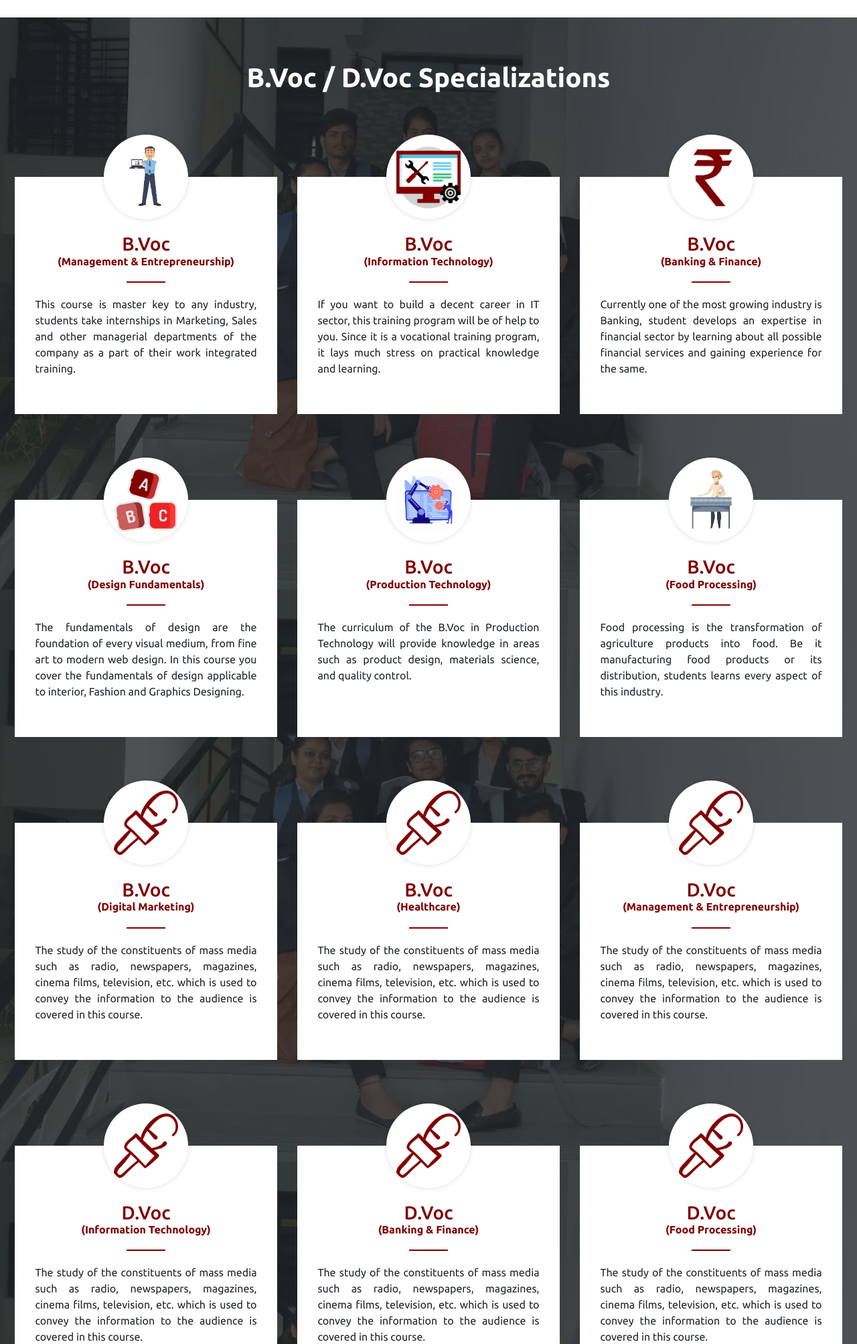
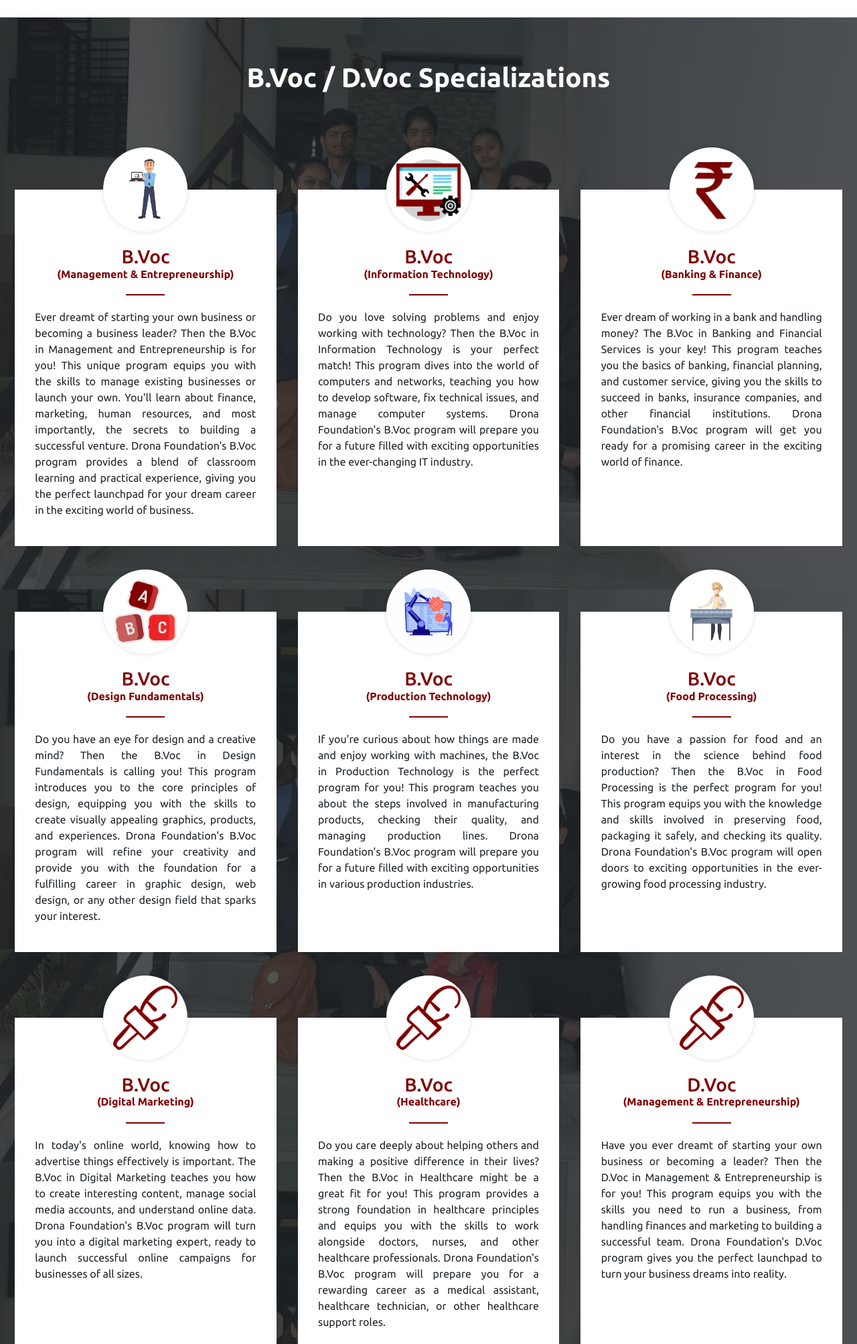
Before and after one commit to yash-drona/bvoc-landing-page-reworked, a PHP site: page / in a window 1280 px wide. Shown: the part 790-2796 px from the top of the page at 67% size. Run offline with PHP 8.4, Linux system fonts and the light colour scheme.

Commit message:
Change content and style of specializations

```diff
--- a/css/style.css
+++ b/css/style.css
@@ -335,9 +335,9 @@ header .container {
   position: relative;
   text-align: center;
   padding: 0 7% 23px;
-  margin-bottom: 85px;
-  margin-top: 47px;
-  height: 75%;
+  /* margin-bottom: 85px; */
+  margin-top: 66px;
+  /* height: 75%; */
   background-color: #fff;
 }
 .Specialization-programs-ig p {
@@ -1095,7 +1095,7 @@ header .container {
     padding: 10px 5% 1px;
     margin-bottom: 57px;
     margin-top: 0;
-    height: 87% !important;
+    /* height: 87% !important; */
   }
   .Specialization-programs-ig p {
     margin-top: 64px;
@@ -1320,3 +1320,14 @@ header .container {
 .in-why-voc .col-lg-4 {
   margin-bottom: 10px;
 }
+
+.in-why-voc {
+  display: grid;
+  grid-template-columns: 1fr 1fr 1fr;
+  gap: 2em;
+}
+
+.grid__child {
+  display: grid;
+  grid-template-rows: subgrid;
+}
--- a/index.html
+++ b/index.html
@@ -139,9 +139,9 @@
                <div class="title text-center pb-60 mb-3">
                   <h1 class="mb-10 text-white">B.Voc / D.Voc Specializations</h1>
                </div>
-               <div class="container">
-                  <div class="row in-why-voc justify-content-center">
-                     <div class="col-lg-4 col-md-6 col-xs-6 col-6">
+               <div class="container pb-5">
+                  <div class="in-why-voc">
+                     <div class="grid__child">
                         <div class="Specialization-programs-ig">
                            <div class="icon-pg"><img src="images/12.webp" alt="Person at managerial position"></div>
                            <div class="inner-specilization">
@@ -149,10 +149,10 @@
                               <h6>(Management & Entrepreneurship)</h6>
                               <div class="divider divider-1"></div>
                            </div>
-                           <p>This course is master key to any industry, students take internships in Marketing, Sales and other managerial departments of the company as a part of their work integrated training.</p>
+                           <p>Ever dreamt of starting your own business or becoming a business leader? Then the B.Voc in Management and Entrepreneurship is for you! This unique program equips you with the skills to manage existing businesses or launch your own. You'll learn about finance, marketing, human resources, and most importantly, the secrets to building a successful venture. Drona Foundation's B.Voc program provides a blend of classroom learning and practical experience, giving you the perfect launchpad for your dream career in the exciting world of business.</p>
                         </div>
                      </div>
-                     <div class="col-lg-4 col-md-6 col-xs-6 col-6">
+                     <div class="grid__child">
                         <div class="Specialization-programs-ig">
                            <div class="icon-pg"><img src="images/technical-support.webp" alt="Monitor"></div>
                            <div class="inner-specilization">
@@ -160,10 +160,10 @@
                               <h6>(Information Technology)</h6>
                               <div class="divider divider-1"></div>
                            </div>
-                           <p>If you want to build a decent career in IT sector, this training program will be of help to you. Since it is a vocational training program, it lays much stress on practical knowledge and learning.</p>
+                           <p>Do you love solving problems and enjoy working with technology? Then the B.Voc in Information Technology is your perfect match! This program dives into the world of computers and networks, teaching you how to develop software, fix technical issues, and manage computer systems. Drona Foundation's B.Voc program will prepare you for a future filled with exciting opportunities in the ever-changing IT industry.</p>
                         </div>
                      </div>
-                     <div class="col-lg-4 col-md-6 col-xs-6 col-6">
+                     <div class="grid__child">
                         <div class="Specialization-programs-ig">
                            <div class="icon-pg"><img src="images/13.webp" alt="Rupee symbol"></div>
                            <div class="inner-specilization">
@@ -171,10 +171,10 @@
                               <h6>(Banking & Finance) </h6>
                               <div class="divider divider-1"></div>
                            </div>
-                           <p>Currently one of the most growing industry is Banking, student develops an expertise in financial sector by learning about all possible financial services and gaining experience for the same.</p>
+                           <p>Ever dream of working in a bank and handling money? The B.Voc in Banking and Financial Services is your key! This program teaches you the basics of banking, financial planning, and customer service, giving you the skills to succeed in banks, insurance companies, and other financial institutions. Drona Foundation's B.Voc program will get you ready for a promising career in the exciting world of finance.</p>
                         </div>
                      </div>
-                     <div class="col-lg-4 col-md-6   col-xs-6 col-6">
+                     <div class="grid__child">
                         <div class="Specialization-programs-ig">
                            <div class="icon-pg"><img src="images/abc.webp" alt="Design Fundamentals"></div>
                            <div class="inner-specilization">
@@ -182,10 +182,10 @@
                               <h6>(Design Fundamentals)</h6>
                               <div class="divider divider-1"></div>
                            </div>
-                           <p>The fundamentals of design are the foundation of every visual medium, from fine art to modern web design. In this course you cover the fundamentals of design applicable to interior, Fashion and Graphics Designing.</p>
+                           <p>Do you have an eye for design and a creative mind? Then the B.Voc in Design Fundamentals is calling you! This program introduces you to the core principles of design, equipping you with the skills to create visually appealing graphics, products, and experiences. Drona Foundation's B.Voc program will refine your creativity and provide you with the foundation for a fulfilling career in graphic design, web design, or any other design field that sparks your interest.</p>
                         </div>
                      </div>
-                     <div class="col-lg-4 col-md-6 col-xs-6 col-6">
+                     <div class="grid__child">
                         <div class="Specialization-programs-ig">
                            <div class="icon-pg"><img src="images/pt.webp" alt="Production Illustration"></div>
                            <div class="inner-specilization">
@@ -193,10 +193,10 @@
                               <h6>(Production Technology)</h6>
                               <div class="divider divider-1"></div>
                            </div>
-                           <p>The curriculum of the B.Voc in Production Technology will provide knowledge in areas such as product design, materials science, and quality control.</p>
+                           <p>If you're curious about how things are made and enjoy working with machines, the B.Voc in Production Technology is the perfect program for you! This program teaches you about the steps involved in manufacturing products, checking their quality, and managing production lines. Drona Foundation's B.Voc program will prepare you for a future filled with exciting opportunities in various production industries.</p>
                         </div>
                      </div>
-                     <!-- <div class="col-lg-4 col-md-6 col-xs-6 col-6">
+                     <!-- <div class="grid__child">
                         <div class="Specialization-programs-ig">
                            <div class="icon-pg"><img src="images/14.webp" alt="Farmer"></div>
                            <div class="inner-specilization">
@@ -208,7 +208,7 @@
                         </div>
                      </div> -->
 
-                     <div class="col-lg-4 col-md-6  col-6">
+                     <div class="grid__child">
                         <div class="Specialization-programs-ig">
                            <div class="icon-pg"><img src="images/15.webp" alt="Cook cooking food"></div>
                            <div class="inner-specilization">
@@ -216,10 +216,10 @@
                               <h6>(Food Processing)</h6>
                               <div class="divider divider-1"></div>
                            </div>
-                           <p>Food processing is the transformation of agriculture products into food. Be it manufacturing food products or its distribution, students learns every aspect of this industry. </p>
+                           <p>Do you have a passion for food and an interest in the science behind food production? Then the B.Voc in Food Processing is the perfect program for you! This program equips you with the knowledge and skills involved in preserving food, packaging it safely, and checking its quality. Drona Foundation's B.Voc program will open doors to exciting opportunities in the ever-growing food processing industry.</p>
                         </div>
                      </div>
-                     <div class="col-lg-4 col-md-6 col-xs-6 col-6">
+                     <div class="grid__child">
                         <div class="Specialization-programs-ig">
                            <div class="icon-pg"><img src="images/mass-media.webp" alt="Mic"></div>
                            <div class="inner-specilization">
@@ -227,10 +227,10 @@
                               <h6>(Digital Marketing)</h6>
                               <div class="divider divider-1"></div>
                            </div>
-                           <p>The study of the constituents of mass media such as radio, newspapers, magazines, cinema films, television, etc. which is used to convey the information to the audience is covered in this course.</p>
+                           <p>In today's online world, knowing how to advertise things effectively is important. The B.Voc in Digital Marketing teaches you how to create interesting content, manage social media accounts, and understand online data. Drona Foundation's B.Voc program will turn you into a digital marketing expert, ready to launch successful online campaigns for businesses of all sizes.</p>
                         </div>
                      </div>
-                     <div class="col-lg-4 col-md-6 col-xs-6 col-6">
+                     <div class="grid__child">
                         <div class="Specialization-programs-ig">
                            <div class="icon-pg"><img src="images/mass-media.webp" alt="Mic"></div>
                            <div class="inner-specilization">
@@ -238,10 +238,10 @@
                               <h6>(Healthcare)</h6>
                               <div class="divider divider-1"></div>
                            </div>
-                           <p>The study of the constituents of mass media such as radio, newspapers, magazines, cinema films, television, etc. which is used to convey the information to the audience is covered in this course.</p>
+                           <p>Do you care deeply about helping others and making a positive difference in their lives? Then the B.Voc in Healthcare might be a great fit for you! This program provides a strong foundation in healthcare principles and equips you with the skills to work alongside doctors, nurses, and other healthcare professionals. Drona Foundation's B.Voc program will prepare you for a rewarding career as a medical assistant, healthcare technician, or other healthcare support roles.</p>
                         </div>
                      </div>
-                     <div class="col-lg-4 col-md-6 col-xs-6 col-6">
+                     <div class="grid__child">
                         <div class="Specialization-programs-ig">
                            <div class="icon-pg"><img src="images/mass-media.webp" alt="Mic"></div>
                            <div class="inner-specilization">
@@ -249,10 +249,10 @@
                               <h6>(Management & Entrepreneurship)</h6>
                               <div class="divider divider-1"></div>
                            </div>
-                           <p>The study of the constituents of mass media such as radio, newspapers, magazines, cinema films, television, etc. which is used to convey the information to the audience is covered in this course.</p>
+                           <p>Have you ever dreamt of starting your own business or becoming a leader? Then the D.Voc in Management & Entrepreneurship is for you! This program equips you with the skills you need to run a business, from handling finances and marketing to building a successful team. Drona Foundation's D.Voc program gives you the perfect launchpad to turn your business dreams into reality.</p>
                         </div>
                      </div>
-                     <div class="col-lg-4 col-md-6 col-xs-6 col-6">
+                     <div class="grid__child">
                         <div class="Specialization-programs-ig">
                            <div class="icon-pg"><img src="images/mass-media.webp" alt="Mic"></div>
                            <div class="inner-specilization">
@@ -260,10 +260,10 @@
                               <h6>(Information Technology)</h6>
                               <div class="divider divider-1"></div>
                            </div>
-                           <p>The study of the constituents of mass media such as radio, newspapers, magazines, cinema films, television, etc. which is used to convey the information to the audience is covered in this course.</p>
+                           <p>Do you love solving problems and enjoy working with technology? Then the D.Voc in Information Technology is your perfect match! This program dives deep into the world of computers and networks, teaching you the skills to develop software, troubleshoot technical problems, and manage computer systems. Drona Foundation's D.Voc program will prepare you for exciting opportunities in the ever-evolving IT industry.</p>
                         </div>
                      </div>
-                     <div class="col-lg-4 col-md-6 col-xs-6 col-6">
+                     <div class="grid__child">
                         <div class="Specialization-programs-ig">
                            <div class="icon-pg"><img src="images/mass-media.webp" alt="Mic"></div>
                            <div class="inner-specilization">
@@ -271,10 +271,10 @@
                               <h6>(Banking & Finance)</h6>
                               <div class="divider divider-1"></div>
                            </div>
-                           <p>The study of the constituents of mass media such as radio, newspapers, magazines, cinema films, television, etc. which is used to convey the information to the audience is covered in this course.</p>
+                           <p>Do you have a knack for numbers and an interest in the world of money? Then the D.Voc in Banking & Finance is the perfect program for you! This program equips you with the knowledge and skills to excel in various banking operations, financial planning, and customer service. Drona Foundation's D.Voc program will get you job-ready for a promising career in banks, insurance companies, and other financial institutions.</p>
                         </div>
                      </div>
-                     <div class="col-lg-4 col-md-6 col-xs-6 col-6">
+                     <div class="grid__child">
                         <div class="Specialization-programs-ig">
                            <div class="icon-pg"><img src="images/mass-media.webp" alt="Mic"></div>
                            <div class="inner-specilization">
@@ -282,7 +282,7 @@
                               <h6>(Food Processing)</h6>
                               <div class="divider divider-1"></div>
                            </div>
-                           <p>The study of the constituents of mass media such as radio, newspapers, magazines, cinema films, television, etc. which is used to convey the information to the audience is covered in this course.</p>
+                           <p>Do you have a passion for food and an interest in science? Then the D.Voc in Food Processing is the perfect program for you! This program equips you with the knowledge and skills involved in food safety, preservation, packaging, and quality control. Drona Foundation's D.Voc program will open doors to exciting opportunities in the ever-growing food processing industry.</p>
                         </div>
                      </div>
                   </div>
```
